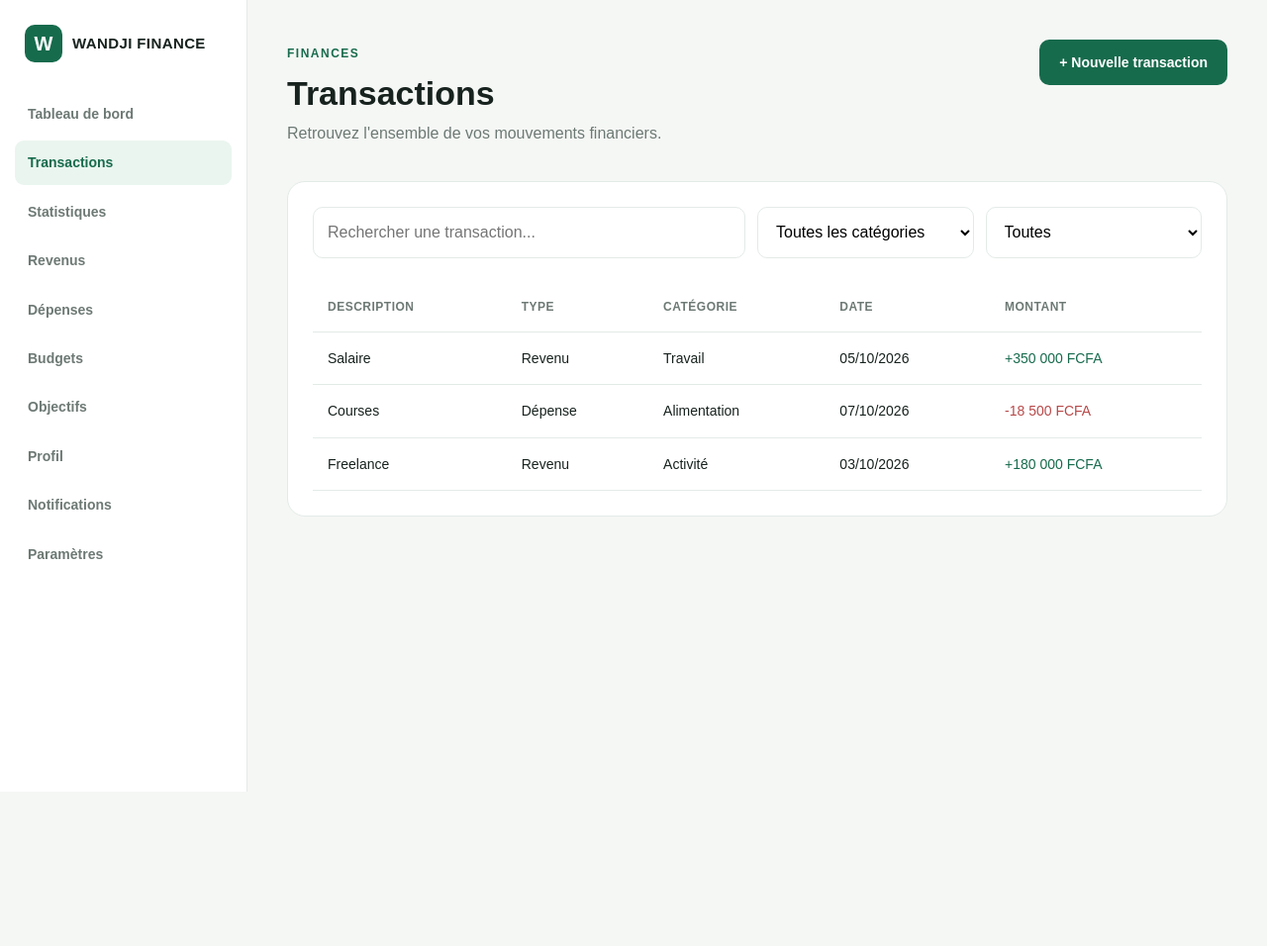
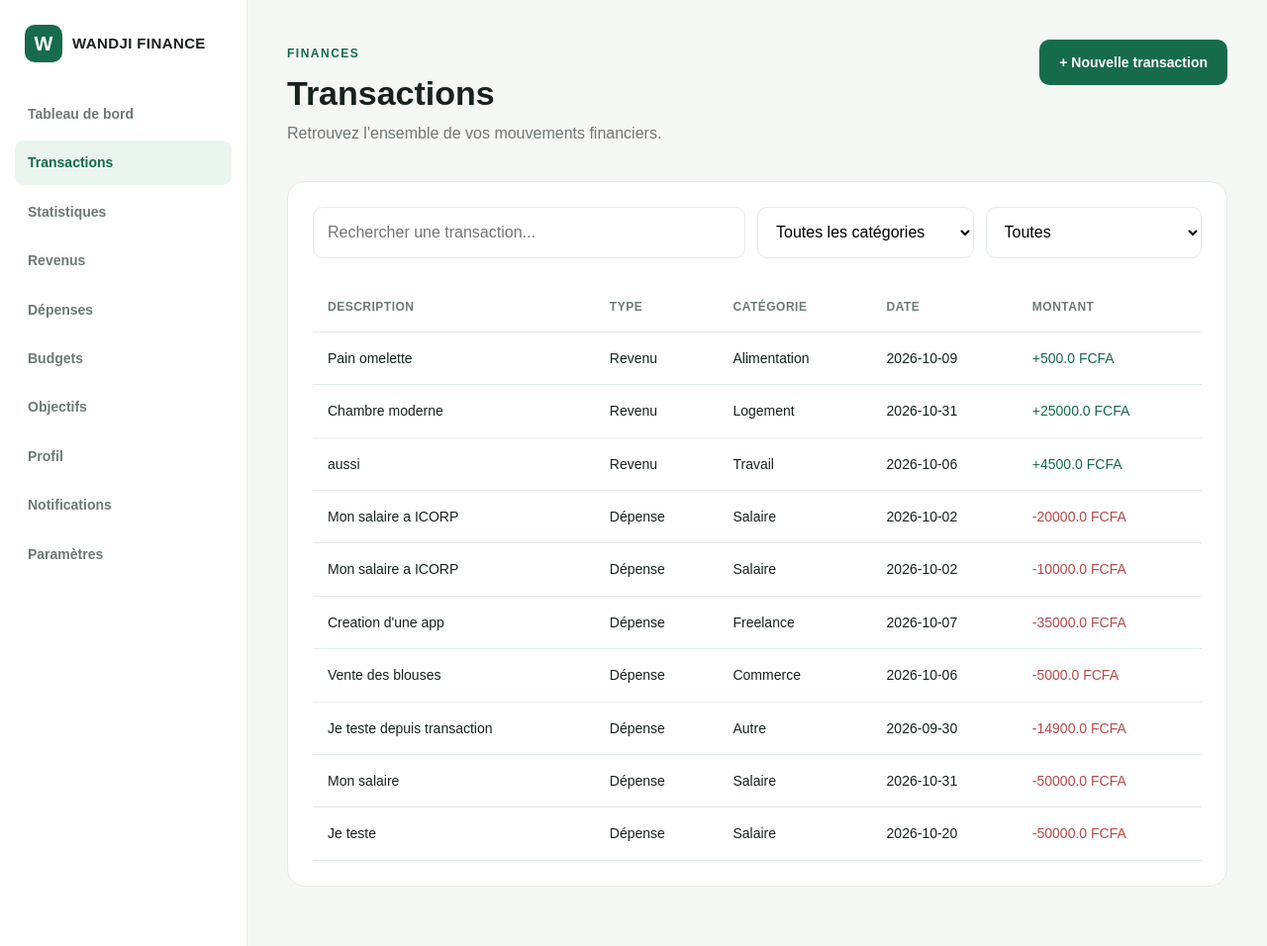
Before and after one commit to ModesteTech/AppFinance, a Flask app: page /transactions in a window 1280 px wide. Shown: the whole page at 99% size. Before the commit the page ends 800 px from the top, so only its background shows below. Run offline with Flask 3, Linux system fonts and the light colour scheme; a user stored in the database is signed in; data comes from the database, SQL or seed files in the repository; both versions use the stored data as it was after the commit.

Commit message:
Ajout des differentes transactions dans la page transaction

```diff
--- a/app.py
+++ b/app.py
@@ -113,8 +113,19 @@ def transactions():
     if "utilisateur_id" not in session:
         return redirect(url_for("login"))
 
+    conn=get_connection()
 
-    return render_template("transactions.html")
+    depenses=conn.execute("""
+        SELECT montant,description,category,date_depense FROM depenses
+        WHERE utilisateur_id= ?
+    """,(session["utilisateur_id"],)).fetchall()
+
+    revenues=conn.execute("""
+            SELECT montant,description,category,date_revenu FROM revenues
+            WHERE utilisateur_id= ?
+        """,(session["utilisateur_id"],)).fetchall()
+
+    return render_template("transactions.html",depenses=depenses,revenues=revenues)
 
 @app.route("/add_transaction", methods=["GET","POST"])
 def add_transaction():
@@ -133,9 +144,9 @@ def add_transaction():
 
         if check=="revenu":
             conn.execute("""
-                    INSERT INTO revenues (utilisateur_id,montant,description,note,date_revenu)
-                    VALUES(?,?,?,?,?)
-                """,(session["utilisateur_id"],montant,description,note,date))
+                    INSERT INTO revenues (utilisateur_id,montant,description,note,date_revenu,category)
+                    VALUES(?,?,?,?,?,?)
+                """,(session["utilisateur_id"],montant,description,note,date,categorie))
 
             conn.execute("""
                     INSERT INTO categories (utilisateur_id,nom,type)
@@ -145,9 +156,9 @@ def add_transaction():
 
         elif check=="expense":
             conn.execute("""
-                    INSERT INTO depenses (utilisateur_id,montant,description,note,date_depense)
-                    VALUES(?,?,?,?,?)
-            """,(session["utilisateur_id"],montant,description,note,date))
+                    INSERT INTO depenses (utilisateur_id,montant,description,note,date_depense,category)
+                    VALUES(?,?,?,?,?,?)
+            """,(session["utilisateur_id"],montant,description,note,date,categorie))
 
             conn.execute("""
                         INSERT INTO categories (utilisateur_id,nom,type)
@@ -160,12 +171,6 @@ def add_transaction():
 
 
     return render_template("add_transaction.html")
-
-@app.route("/statistics")
-def statistics():
-    if "utilisateur_id" not in session:
-        return redirect(url_for("login"))
-    return render_template("statistics.html")
 
 @app.route("/revenues")
 def revenues():
@@ -447,11 +452,6 @@ def about():
         return redirect(url_for("login"))
     return render_template("about.html")
 
-@app.route("/deconnexion")
-def deconnexion():
-    session.clear()
-    return redirect(url_for("login"))
-
 @app.route("/budget_detail")
 def budget_detail():
     if "utilisateur_id" not in session:
@@ -465,7 +465,16 @@ def goal_detail():
         return redirect(url_for("login"))
     return render_template("goal_detail.html")
 
+@app.route("/statistics")
+def statistics():
+    if "utilisateur_id" not in session:
+        return redirect(url_for("login"))
+    return render_template("statistics.html")
 
+@app.route("/deconnexion")
+def deconnexion():
+    session.clear()
+    return redirect(url_for("login"))
 
 if __name__=="__main__":
     app.run(debug=True)
--- a/templates/dashboard.html
+++ b/templates/dashboard.html
@@ -6,7 +6,6 @@
     <meta name="viewport" content="width=device-width, initial-scale=1.0">
 
     <title>Tableau de bord - WANDJI FINANCE</title>
-
     <link rel="stylesheet" href="{{url_for('static',filename='css/base.css')}}">
     <link rel="stylesheet" href="{{url_for('static',filename='css/dashboard.css')}}">
 </head>
--- a/templates/transactions.html
+++ b/templates/transactions.html
@@ -133,7 +133,6 @@
 
                 </div>
 
-
                 <div class="table-container">
 
                     <table>
@@ -150,35 +149,56 @@
 
                         </thead>
 
+                        {% if depenses or revenues %}
+
                         <tbody>
 
+                            {% if depenses %}
+
+                                {% for depense in depenses %}
                             <tr>
-                                <td>Salaire</td>
+                                <td>{{depense[1]}}</td>
                                 <td>Revenu</td>
-                                <td>Travail</td>
-                                <td>05/10/2026</td>
-                                <td class="income">+350 000 FCFA</td>
+                                <td>{{depense[2]}}</td>
+                                <td>{{depense[3]}}</td>
+                                <td class="income">+{{depense[0]}} FCFA</td>
                             </tr>
+                                {% endfor %}
+                            {% endif %}
 
+                            {% if revenues %}
+                                {% for revenu in revenues %}
                             <tr>
-                                <td>Courses</td>
+                                <td>{{revenu[1]}}</td>
                                 <td>Dépense</td>
-                                <td>Alimentation</td>
-                                <td>07/10/2026</td>
-                                <td class="expense">-18 500 FCFA</td>
+                                <td>{{revenu[2]}}</td>
+                                <td>{{revenu[3]}}</td>
+                                <td class="expense">-{{revenu[0]}} FCFA</td>
                             </tr>
-
-                            <tr>
-                                <td>Freelance</td>
-                                <td>Revenu</td>
-                                <td>Activité</td>
-                                <td>03/10/2026</td>
-                                <td class="income">+180 000 FCFA</td>
-                            </tr>
+                                {% endfor %}
+                            {% endif %}
 
                         </tbody>
+                    </table>
 
-                    </table>
+                        {% else %}
+
+                        <table>
+                            <thead>
+
+                                <tr>
+                                    <th>Description</th>
+                                    <th>Type</th>
+                                    <th>Catégorie</th>
+                                    <th>Date</th>
+                                    <th>Montant</th>
+                                </tr>
+
+                            </thead>
+                        </table>
+                        <p>Vous n'avez aucune transaction pour l'instant</p>
+
+                        {% endif %}
 
                 </div>
 
```
Also changed, not shown: wandji_finance.db.
